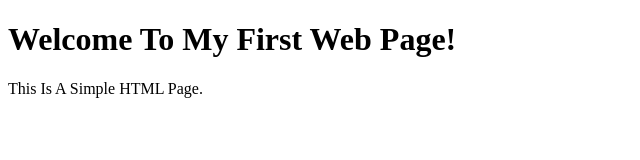
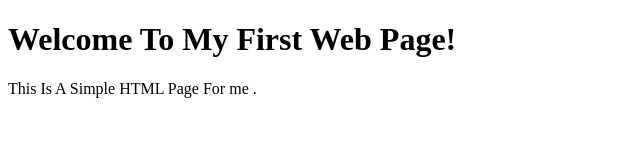
Before and after one commit to AmEnTemani/web-development-practice, a plain HTML site: page index.html in a window 1280 px wide. Shown: the full height of the page, 0-640 px from the left. Drawn offline with Linux system fonts and the light colour scheme.

Commit message:
Updated index.html

```diff
--- a/index.html
+++ b/index.html
@@ -7,6 +7,6 @@
 </head>
 <body>
   <h1>Welcome To My First Web Page!</h1>
-  <p>This Is A Simple HTML Page.</p>
+  <p>This Is A Simple HTML Page For me .</p>
 </body>
 </html>
```
